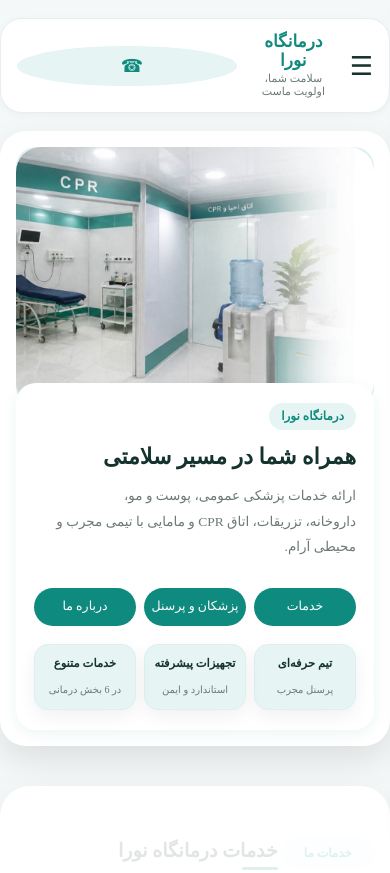
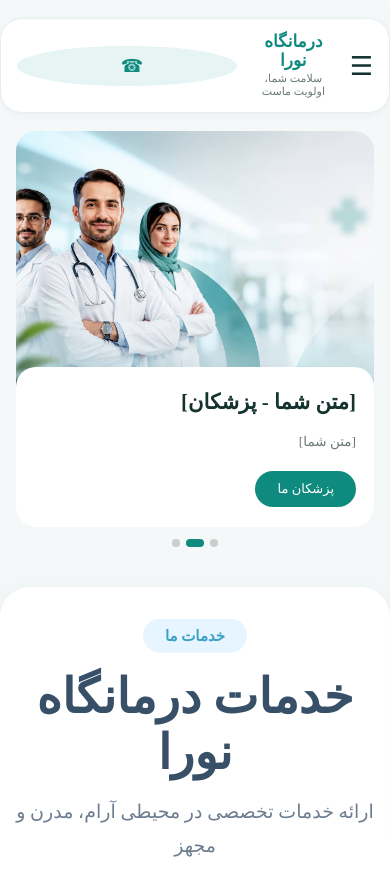
Before and after one commit to moohamadi/nora-clinic, a plain HTML site: page index.html in a window 390 px wide. Shown: the top 873 px of the page. Drawn offline with Linux system fonts and the light colour scheme; a web font is replaced by a local one.

Commit message:
update the site

```diff
--- a/index.html
+++ b/index.html
@@ -110,6 +110,45 @@
             </div>
         </div>
     </header>
+
+<section class="mobile-hero-slider" id="mobileHeroSlider">
+  <div class="hero-slide-track">
+
+    <div class="hero-slide active" data-slide="0">
+      <img src="images/service.png" alt="خدمات درمانگاه">
+      <div class="hero-slide-content">
+        <h2>[متن شما - خدمات]</h2>
+        <p>[متن شما]</p>
+        <a href="#services" class="btn">خدمات ما</a>
+      </div>
+    </div>
+
+    <div class="hero-slide" data-slide="1">
+      <img src="images/معرفی پزشکان.png" alt="معرفی پزشکان">
+      <div class="hero-slide-content">
+        <h2>[متن شما - پزشکان]</h2>
+        <p>[متن شما]</p>
+        <a href="#doctors" class="btn">پزشکان ما</a>
+      </div>
+    </div>
+
+    <div class="hero-slide" data-slide="2">
+      <img src="images/عکس-درباره-ما.jpg" alt="درباره ما">
+      <div class="hero-slide-content">
+        <h2>[متن شما - درباره ما]</h2>
+        <p>[متن شما]</p>
+        <a href="#about" class="btn">بیشتر بدانید</a>
+      </div>
+    </div>
+
+  </div>
+
+  <div class="hero-slide-dots">
+    <span class="dot active" data-dot="0"></span>
+    <span class="dot" data-dot="1"></span>
+    <span class="dot" data-dot="2"></span>
+  </div>
+</section>
 
     <section class="hero fade section" id="home">
         <div class="hero-content">
--- a/mobile.css
+++ b/mobile.css
@@ -221,19 +221,100 @@
   .menu-overlay.active {
     display: block;
   }
+/* =====================================================
+     HERO (نسخه دسکتاپ) — روی موبایل کاملاً مخفی می‌شود،
+     چون اسلایدر جدید mobile-hero-slider جایگزینش می‌شود
+  ===================================================== */
+  .hero {
+    display: none !important;
+  }
 
   /* =====================================================
-     HERO
+     اسلایدر هیرو مخصوص موبایل (۳ اسلاید: خدمات / پزشکان / درباره ما)
   ===================================================== */
-  .hero {
-    display: flex !important;
-    flex-direction: column !important;
-    align-items: stretch !important;
-    height: auto !important;
-    min-height: 0 !important;
-    padding: 16px;
-    gap: 0;
+  .mobile-hero-slider {
+    display: block;
+    margin: 16px;
   }
+
+  .hero-slide-track {
+    position: relative;
+    border-radius: var(--radius-lg);
+    overflow: hidden;
+  }
+
+  .hero-slide {
+    display: none;
+  }
+
+  .hero-slide.active {
+    display: block;
+  }
+
+  .hero-slide img {
+    width: 100%;
+    height: 260px;
+    object-fit: cover;
+    display: block;
+  }
+
+  .hero-slide-content {
+    background: #fff;
+    border-radius: var(--radius-lg);
+    margin-top: -24px;
+    position: relative;
+    z-index: 2;
+    padding: 20px 18px;
+    box-shadow: var(--shadow-soft);
+  }
+
+  .hero-slide-content h2 {
+    font-size: 21px;
+    line-height: 1.5;
+    color: var(--text-dark);
+    margin: 0 0 10px;
+  }
+
+  .hero-slide-content p {
+    font-size: 13.5px;
+    color: var(--text-muted);
+    line-height: 1.9;
+    margin: 0 0 16px;
+  }
+
+  .hero-slide-content .btn {
+    display: inline-block;
+    background: var(--primary);
+    color: #fff;
+    padding: 10px 22px;
+    border-radius: 30px;
+    font-size: 13px;
+    text-decoration: none;
+  }
+
+  .hero-slide-dots {
+    display: flex;
+    justify-content: center;
+    gap: 6px;
+    margin-top: 12px;
+  }
+
+  .hero-slide-dots .dot {
+    width: 8px;
+    height: 8px;
+    border-radius: 50%;
+    background: #ccc;
+    display: block;
+    cursor: pointer;
+    transition: all 0.25s ease;
+  }
+
+  .hero-slide-dots .dot.active {
+    background: var(--primary);
+    width: 18px;
+    border-radius: 4px;
+  }
+
 
   .hero-image {
     order: -1 !important; /* تصویر بالا مثل طرح */
@@ -345,56 +426,6 @@
 
   .hero-icons span {
     font-size: 10px;
-    color: var(--text-muted);
-  }
-
-  /* =====================================================
-     عنوان بخش‌ها (خدمات ما / معرفی پزشکان / درباره ما)
-     در طرح مرجع راست‌چین با یک خط تأکید فیروزه‌ای‌اند،
-     نه وسط‌چین.
-  ===================================================== */
-  .section-head,
-  .doctors-title,
-  .about-title {
-    text-align: right;
-    margin-bottom: 18px;
-  }
-
-  .section-head span,
-  .doctors-title span,
-  .about-title span {
-    color: var(--primary);
-    font-size: 12px;
-  }
-
-  .section-head h3,
-  .doctors-title h2,
-  .about-title h2 {
-    position: relative;
-    display: inline-block;
-    font-size: 19px;
-    margin: 4px 0 10px;
-    padding-bottom: 8px;
-    color: var(--text-dark);
-  }
-
-  .section-head h3::after,
-  .doctors-title h2::after,
-  .about-title h2::after {
-    content: "";
-    position: absolute;
-    bottom: 0;
-    right: 0;
-    width: 36px;
-    height: 3px;
-    border-radius: 3px;
-    background: var(--primary);
-  }
-
-  .section-head p,
-  .doctors-title p,
-  .about-title p {
-    font-size: 12.5px;
     color: var(--text-muted);
   }
 
--- a/script.js
+++ b/script.js
@@ -328,3 +328,28 @@
 }, { threshold: 0.15 });
 
 fadeSections.forEach(section => observer.observe(section));
+
+// اسلایدر هیروی موبایل
+(function () {
+  const slides = document.querySelectorAll(".hero-slide");
+  const dots = document.querySelectorAll(".hero-slide-dots .dot");
+  if (!slides.length) return;
+
+  let current = 0;
+
+  function showSlide(i) {
+    slides.forEach((s) => s.classList.remove("active"));
+    dots.forEach((d) => d.classList.remove("active"));
+    slides[i].classList.add("active");
+    dots[i].classList.add("active");
+    current = i;
+  }
+
+  dots.forEach((dot, i) => {
+    dot.addEventListener("click", () => showSlide(i));
+  });
+
+  setInterval(() => {
+    showSlide((current + 1) % slides.length);
+  }, 5000);
+})();
```
Also changed, not shown: doctors-evaluation.js (+8 -8 lines), images/aboutus.png (added), images/service.png (added), images/معرفی پزشکان.png (added).
